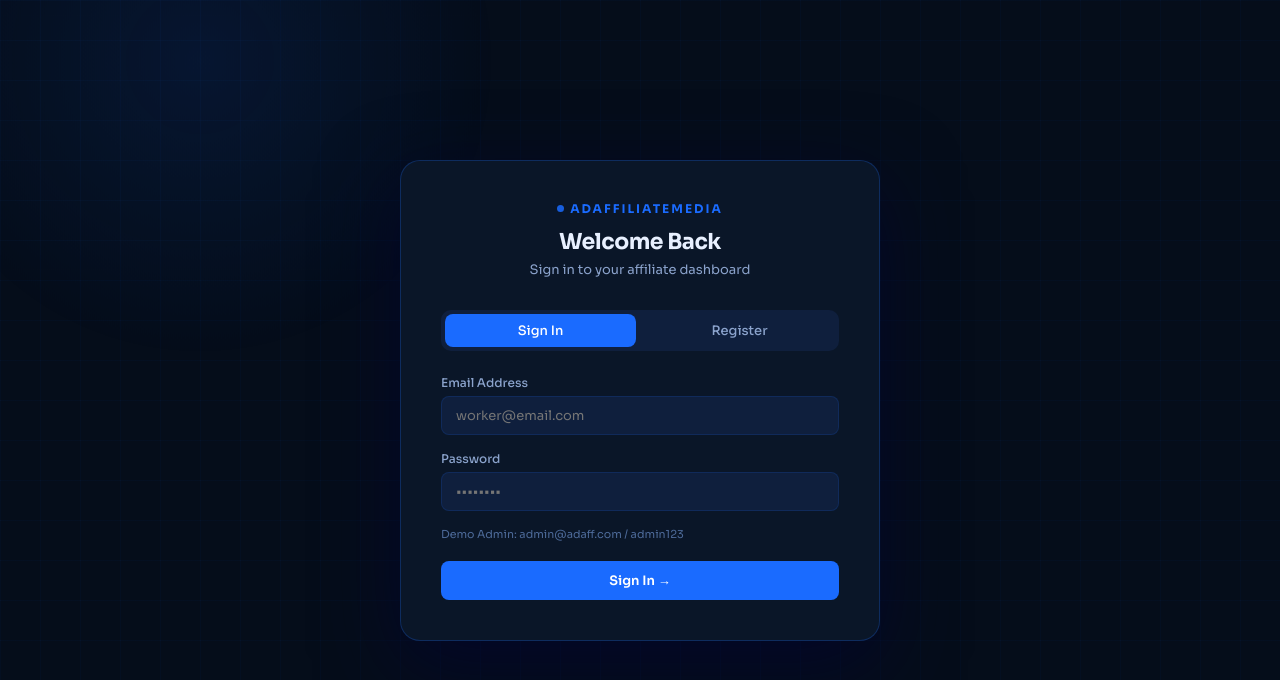
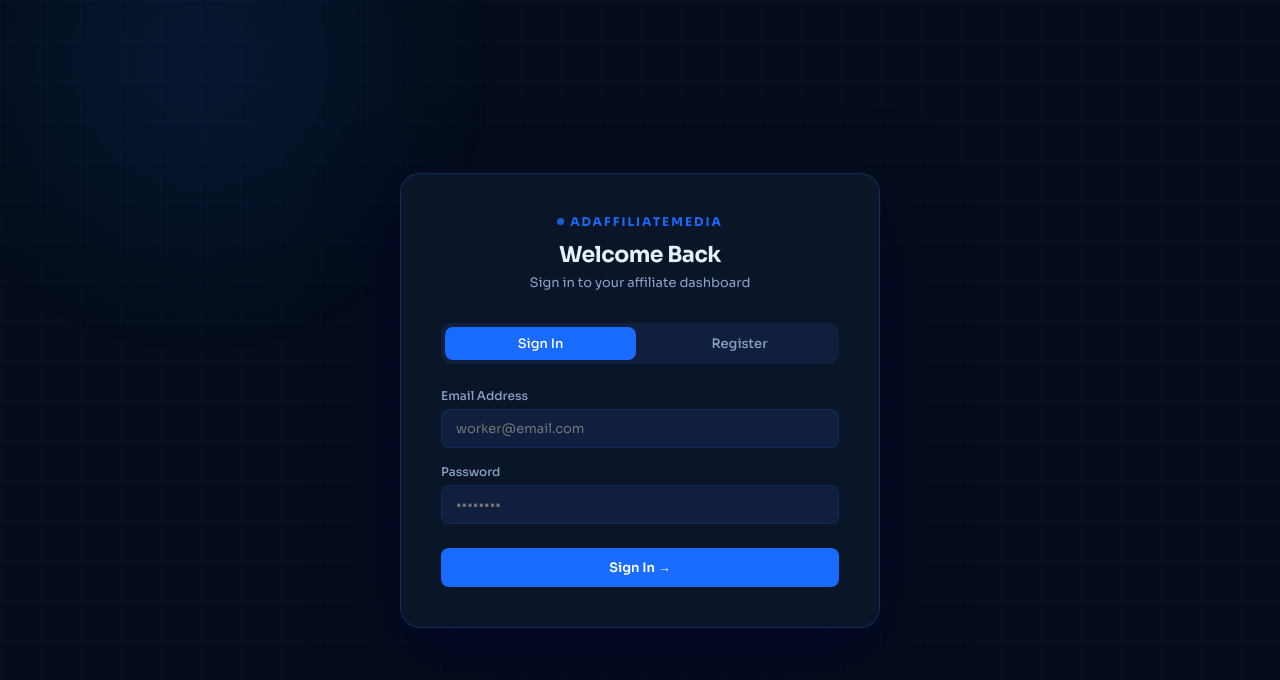
Before and after one commit to Avizit2005/ADAFFILIATEMEDIA-fronted, a React (Vite) app: page / in a window 1280 px wide. Shown: the top 680 px of the page. Built offline with nearby package versions, Linux system fonts and the light colour scheme; no server answers.

Commit message:
Update Auth.jsx

```diff
--- a/Auth.jsx
+++ b/Auth.jsx
@@ -73,7 +73,6 @@ export default function Auth({ onLogin }) {
           <>
             <div style={{ marginBottom:16 }}><label style={s.label}>Email Address</label><input style={s.inp} type="email" placeholder="worker@email.com" value={form.email} onChange={e=>set("email",e.target.value)} /></div>
             <div style={{ marginBottom:16 }}><label style={s.label}>Password</label><input style={s.inp} type="password" placeholder="••••••••" value={form.password} onChange={e=>set("password",e.target.value)} onKeyDown={e=>e.key==="Enter"&&doLogin()} /></div>
-            <div style={{ fontSize:11,color:"#4d6a99",marginBottom:12 }}>Demo Admin: admin@adaff.com / admin123</div>
           </>
         ) : (
           <>
```
